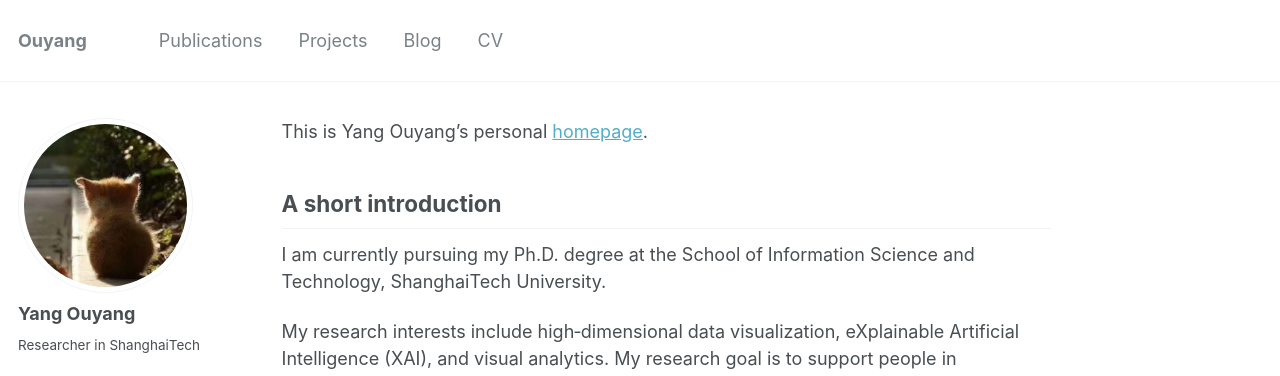
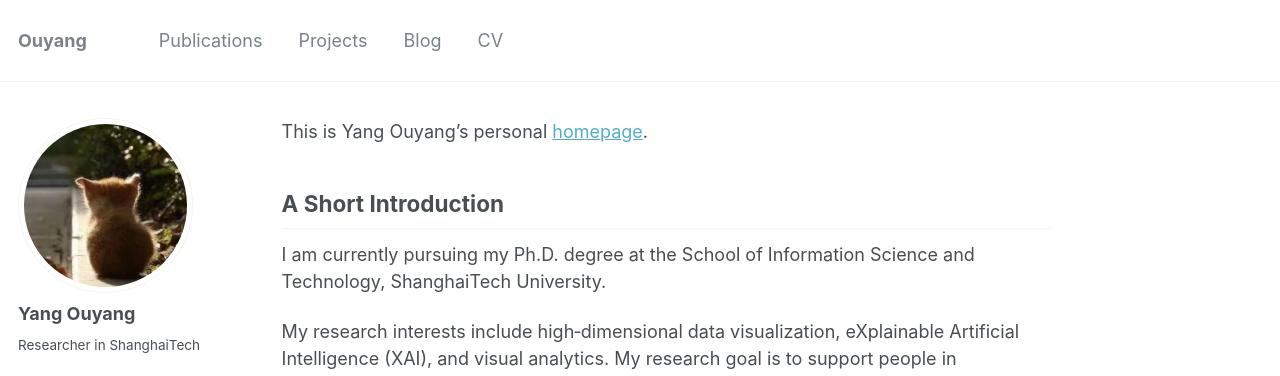
Before and after one commit to Cat-Ouyang/Cat-Ouyang.github.io, a Jekyll site: the page built from index.md, in a window 1280 px wide. Shown: the top 376 px of the page. Built offline with Jekyll 4.4.1, drawn with Linux system fonts in a browser that asks for light colours; some web fonts are replaced; our own code applies the rules of GitHub Pages for plain Markdown files.

```diff
--- a/index.md
+++ b/index.md
@@ -1,6 +1,6 @@
 This is Yang Ouyang's personal [homepage](https://ouyang007.github.io/).
 
-## A short introduction
+## A Short Introduction
 I am currently pursuing my Ph.D. degree at the School of Information Science and Technology, ShanghaiTech University.
 
 My research interests include high‑dimensional data visualization, eXplainable Artificial Intelligence (XAI), and visual analytics. My research goal is to support people in understanding high‑dimensional data and
```
